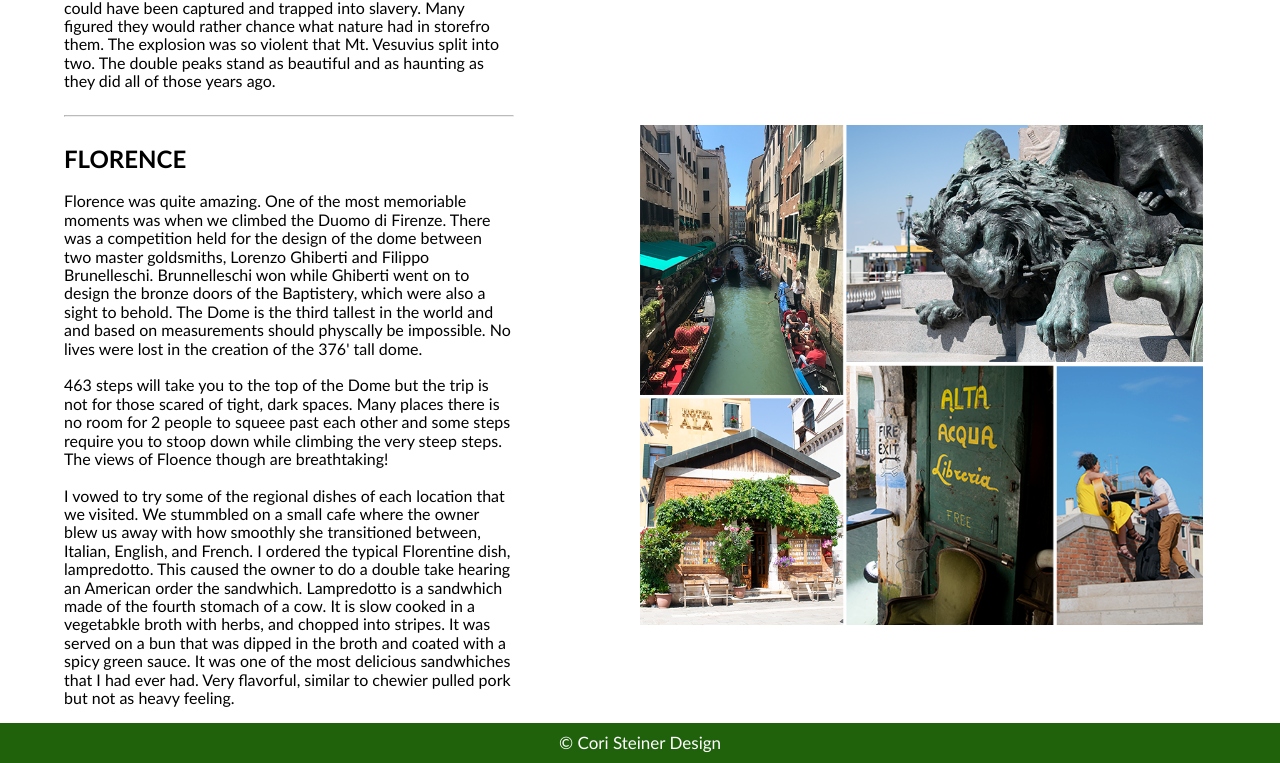
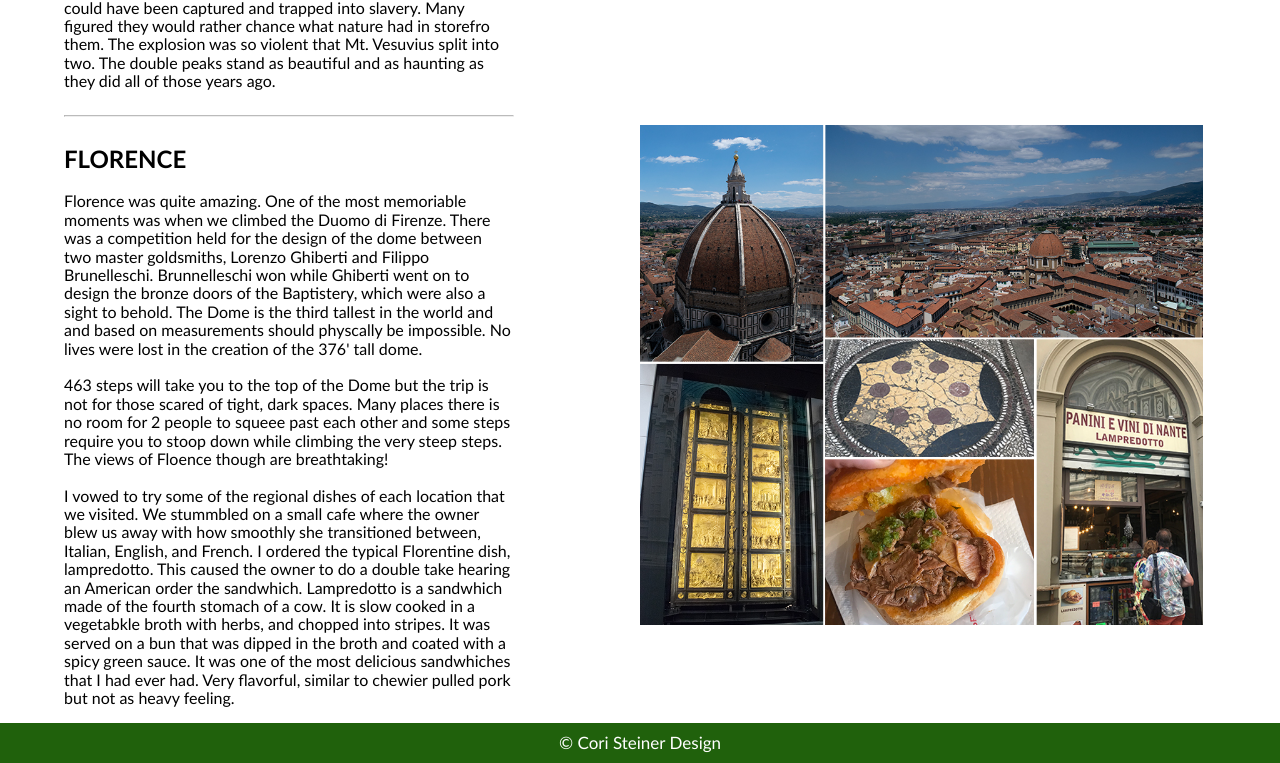
Before and after one commit to corilynnes/html-me-something-2020, a plain HTML site: page index.html in a window 1280 px wide. Shown: the part 2460-3223 px from the top of the page. Drawn offline with Linux system fonts and the light colour scheme.

Commit message:
Florence images done

```diff
--- a/index.html
+++ b/index.html
@@ -198,8 +198,8 @@
                         Very flavorful, similar to chewier pulled pork but not as heavy feeling. </p>
                 </div>
 
-                <div class="photo"><img src="Venice.png"
-                        alt="Clockwise: Venice canals, St. Mark's Lion, locals singing and playing guitar, bookstoore overlooking canal, shop covered in flowers">
+                <div class="photo"><img src="florence.jpg"
+                        alt="Middle: Medici sigil Clockwise: Brunelleschi'S Dome, view from top of the Dome, Floretine cafe, Lampredotto, Ghiberti's brass doors">
                 </div>
 
             </article>
```
Also changed, not shown: florence.jpg (added).
